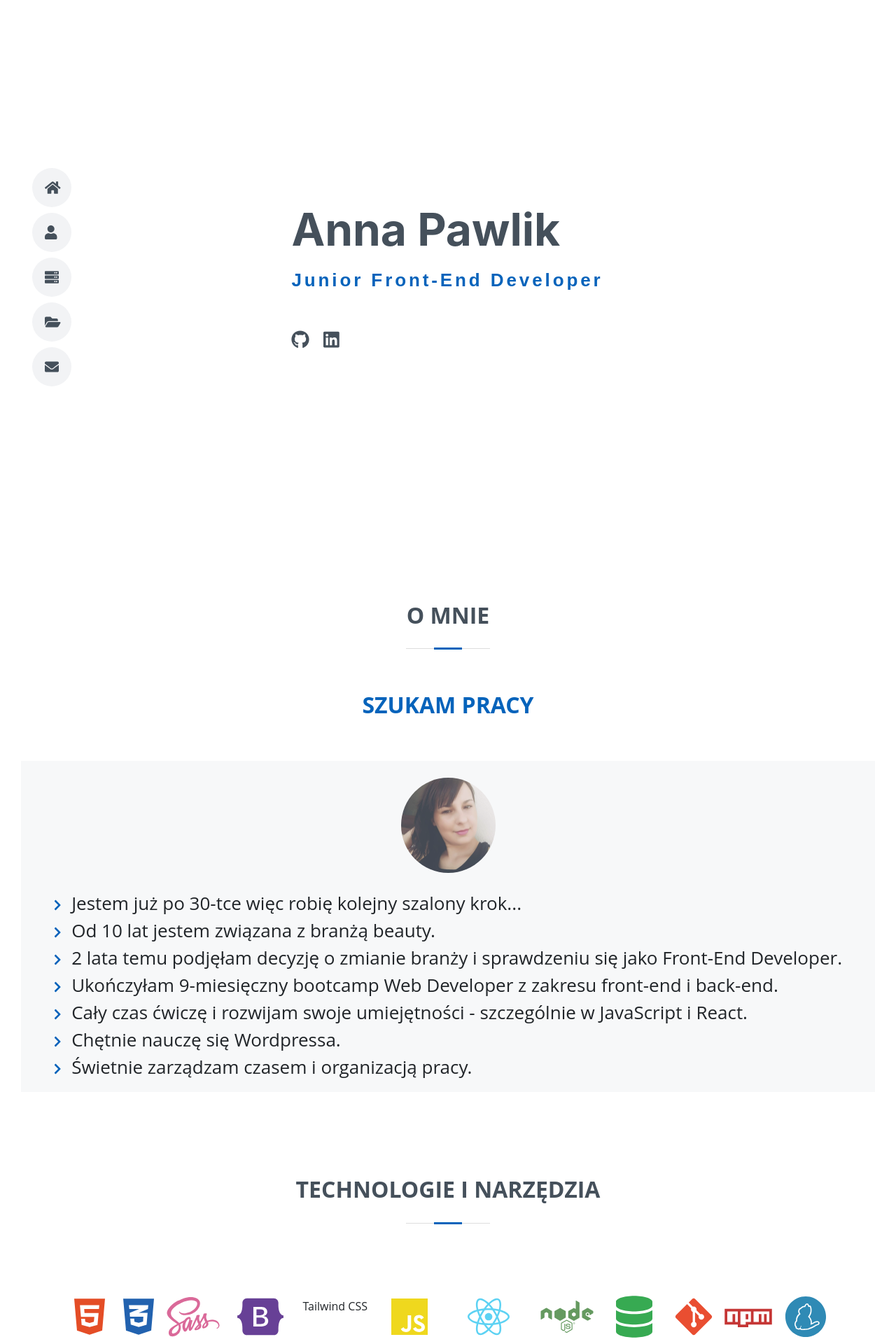
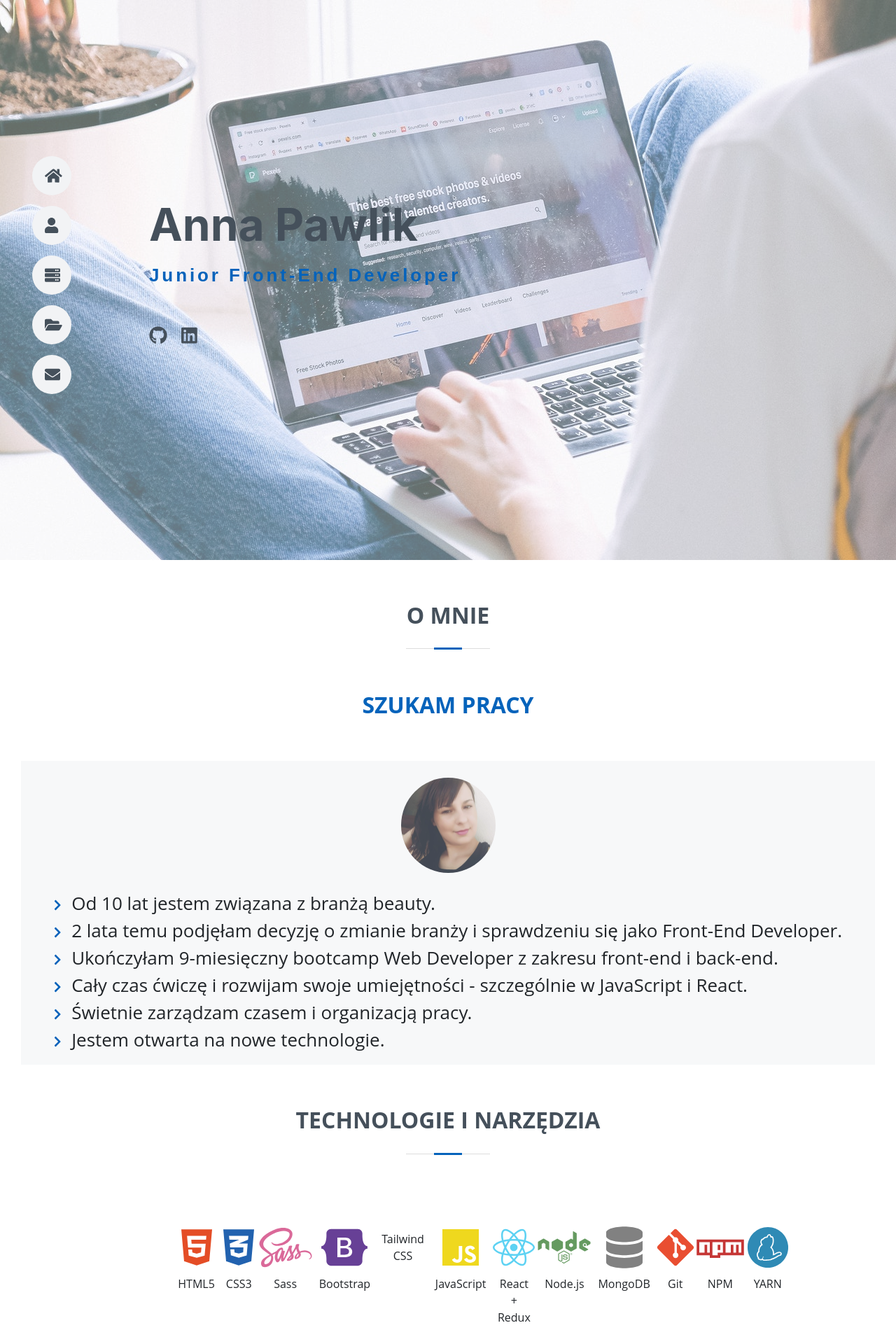
Before and after one commit to AnnaPawlik/Portfolio, a React (Create React App) app in the folder client/: page / in a window 1280 px wide. Shown: the top 1920 px of the page at 70% size. Built offline with nearby package versions, Linux system fonts and the light colour scheme.

Commit message:
Change header and add back-to-top handle

```diff
--- a/client/src/_mixins.scss
+++ b/client/src/_mixins.scss
@@ -2,7 +2,7 @@
     display: flex;
     align-items: center;
     padding: 10px 18px;
-    margin-bottom: 8px;
+    margin-bottom: 15px;
     border-radius: 50px;
     background: #f2f3f5;
     height: 56px;
--- a/client/src/components/features/About/About.js
+++ b/client/src/components/features/About/About.js
@@ -17,13 +17,12 @@ class About extends React.Component {
                     <img src={Portfolio} alt="Portfolio" className="image rounded-circle p-4"/>
                     <div className="intro text-left">
                         <List type="unstyled">
-                            <li><FontAwesomeIcon icon={faChevronRight} className="arrow" /> Jestem już po 30-tce więc robię kolejny szalony krok...</li>
                             <li><FontAwesomeIcon icon={faChevronRight} className="arrow" /> Od 10 lat jestem związana z branżą beauty.</li>
                             <li><FontAwesomeIcon icon={faChevronRight} className="arrow" /> 2 lata temu podjęłam decyzję o zmianie branży i sprawdzeniu się jako Front-End Developer.</li>
                             <li><FontAwesomeIcon icon={faChevronRight} className="arrow" /> Ukończyłam 9-miesięczny bootcamp Web Developer z zakresu front-end i back-end.</li>
                             <li><FontAwesomeIcon icon={faChevronRight} className="arrow" /> Cały czas ćwiczę i rozwijam swoje umiejętności - szczególnie w JavaScript i React.</li>
-                            <li><FontAwesomeIcon icon={faChevronRight} className="arrow" /> Chętnie nauczę się Wordpressa.</li>
                             <li><FontAwesomeIcon icon={faChevronRight} className="arrow" /> Świetnie zarządzam czasem i organizacją pracy.</li>
+                            <li><FontAwesomeIcon icon={faChevronRight} className="arrow" /> Jestem otwarta na nowe technologie.</li>
                         </List>
                     </div>
                 </div>
--- a/client/src/components/features/Header/Header.js
+++ b/client/src/components/features/Header/Header.js
@@ -9,12 +9,12 @@ import { faLinkedin } from '@fortawesome/free-brands-svg-icons';
 class Header extends React.Component {
     render() {
         return(
-            <div className="header container-fluid">
+            <div className="header container-fluid d-flex align-items-center text-left">
                 <Navbar />
                 <div className="header-title">
                     <p>Anna Pawlik</p>
                     <p className="subtitle">Junior Front-End Developer</p>
-                    <div className="social-links">
+                    <div className="social-links d-inline-block">
                         <Link to={{ pathname: "https://github.com/AnnaPawlik"}} target="_blank">
                             <FontAwesomeIcon icon={faGithub} className="icon"/>
                         </Link>
--- a/client/src/components/features/Header/Header.scss
+++ b/client/src/components/features/Header/Header.scss
@@ -1,15 +1,25 @@
 .header {
-    display: flex;
-    align-items: center;
     height: 100vh;
     width: 100%;
-    text-align: left;
-    // background: url('../../images/Portfolio.jpg') 0/cover right bottom no-repeat;
-    // filter: opacity(0.5);
+
+    &::after {
+        content: "";
+        background: url(../../images/Header.jpg) right no-repeat;
+        opacity: 0.6;
+        top: 0;
+        left: 0;
+        bottom: 0;
+        right: 0;
+        position: absolute;
+        z-index: -1;
+        overflow: hidden;
+      }
 
     &-title {
+        // margin: 0 auto;
         position: relative;
-        margin: 0 auto;
+        top: 0;
+        left: 15%;
         font-size: 64px;
         color: #45505b;
         font-weight: 700;
@@ -29,9 +39,7 @@
 
         .social-links {
             font-size: 26px;
-            display: inline-block;
             color: #45505b;
-            line-height: 1;
             margin-top: 15px;
 
             .icon {
--- a/client/src/components/features/Navbar/Navbar.js
+++ b/client/src/components/features/Navbar/Navbar.js
@@ -43,7 +43,7 @@ const NavBar = (props) => {
                 </NavLink>
             </div>
             <div>
-                <NavLink to='/kontakt' className="link">
+                <NavLink to='/#kontakt' className="link">
                     <FontAwesomeIcon className="icon" icon={faEnvelope} />
                     <span>Kontakt</span>
                 </NavLink>
--- a/client/src/components/features/Navbar/Navbar.scss
+++ b/client/src/components/features/Navbar/Navbar.scss
@@ -12,7 +12,7 @@
         align-items: flex-start;
 
         .icon {
-            font-size:20px;
+            font-size: 22px;
         }
 
         .link {
--- a/client/src/components/features/Technology/Technology.js
+++ b/client/src/components/features/Technology/Technology.js
@@ -19,56 +19,56 @@ import '../Technology/Technology.scss';
 class Technology extends React.Component {
     render() {
         return(
-            <div className="section container-fluid">
+            <div className="section container-fluid w-75">
                 <SectionTitle>Technologie i narzędzia</SectionTitle>
                 <div className="skills-stack d-flex justify-content-around">
                     <div>
                         <FontAwesomeIcon icon={faHtml5} className="icons html"/>
-                        <span className="icons-title">HTML5</span>
+                        <span className="icons-title d-block m-2">HTML5</span>
                     </div>
                     <div>
                         <FontAwesomeIcon icon={faCss3Alt} className="icons css"/>
-                        <span className="icons-title">CSS3</span>
+                        <span className="icons-title d-block m-2">CSS3</span>
                     </div>
                     <div>
                         <FontAwesomeIcon icon={faSass} className="icons sass"/>
-                        <span className="icons-title">Sass</span>
+                        <span className="icons-title d-block m-2">Sass</span>
                     </div>
                     <div>
                         <FontAwesomeIcon icon={faBootstrap} className="icons bootstrap"/>
-                        <span className="icons-title">Bootstrap</span>
+                        <span className="icons-title d-block m-2">Bootstrap</span>
                     </div>
                     <div>
                         <Icon icon={tailwindcssIcon} className="icons tailwind"/>
-                        <span className="icons-title">Tailwind CSS</span>
+                        <span className="icons-title d-block m-2">Tailwind CSS</span>
                     </div>
                     <div>
                         <FontAwesomeIcon icon={faJs} className="icons js"/>
-                        <span className="icons-title">JavaScript</span>
+                        <span className="icons-title d-block m-2">JavaScript</span>
                     </div>
                     <div>
                         <FontAwesomeIcon icon={faReact} className="icons react"/>
-                        <span className="icons-title">React + Redux</span>
+                        <span className="icons-title d-block m-2">React + Redux</span>
                     </div>
                     <div>
                         <FontAwesomeIcon icon={faNode} className="icons node"/>
-                        <span className="icons-title">Node.js</span>
+                        <span className="icons-title d-block m-2">Node.js</span>
                     </div>
                     <div>
                         <FontAwesomeIcon icon={faDatabase} className="icons db" />
-                        <span className="icons-title">MongoDB</span>
+                        <span className="icons-title d-block m-2">MongoDB</span>
                     </div>
                     <div>
                         <FontAwesomeIcon icon={faGitAlt} className="icons git"/>
-                        <span className="icons-title">Git</span>
+                        <span className="icons-title d-block m-2">Git</span>
                     </div>
                     <div>
                         <FontAwesomeIcon icon={faNpm} className="icons npm"/>
-                        <span className="icons-title">NPM</span>
+                        <span className="icons-title d-block m-2">NPM</span>
                     </div>
                     <div>
                         <FontAwesomeIcon icon={faYarn} className="icons yarn"/>
-                        <span className="icons-title">YARN</span>
+                        <span className="icons-title d-block m-2">YARN</span>
                     </div>
 
 
@@ -85,55 +85,55 @@ class Technology extends React.Component {
                     {/* <div className="row">
                         <div className="col-md-3">
                             <FontAwesomeIcon icon={faHtml5} className="icons html"/>
-                            <span className="icons-title">HTML5</span>
+                            <span className="icons-title d-block m-2">HTML5</span>
                         </div>
                         <div className="col-md-3">
                             <FontAwesomeIcon icon={faCss3Alt} className="icons css"/>
-                            <span className="icons-title">CSS3</span>
+                            <span className="icons-title d-block m-2">CSS3</span>
                         </div>
                         <div className="col-md-3">
                             <FontAwesomeIcon icon={faSass} className="icons sass"/>
-                            <span className="icons-title">Sass</span>
+                            <span className="icons-title d-block m-2">Sass</span>
                         </div>
                         <div className="col-md-3">
                             <FontAwesomeIcon icon={faBootstrap} className="icons bootstrap"/>
-                            <span className="icons-title">Bootstrap</span>
+                            <span className="icons-title d-block m-2">Bootstrap</span>
                         </div>
                     </div>
                     <div className="row">
                         <div className="col-md-3">
                             <Icon icon={tailwindcssIcon} className="icons tailwind"/>
-                            <span className="icons-title">Tailwind CSS</span>
+                            <span className="icons-title d-block m-2">Tailwind CSS</span>
                         </div>
                         <div className="col-md-3">
                             <FontAwesomeIcon icon={faJs} className="icons js"/>
-                            <span className="icons-title">JavaScript</span>
+                            <span className="icons-title d-block m-2">JavaScript</span>
                         </div>
                         <div className="col-md-3">
                             <FontAwesomeIcon icon={faReact} className="icons react"/>
-                            <span className="icons-title">React + Redux</span>
+                            <span className="icons-title d-block m-2">React + Redux</span>
                         </div>
                         <div className="col-md-3">
                             <FontAwesomeIcon icon={faNode} className="icons node"/>
-                            <span className="icons-title">Node.js</span>
+                            <span className="icons-title d-block m-2">Node.js</span>
                         </div>
                     </div>
                     <div className="row">
                         <div className="col-md-3">
                             <FontAwesomeIcon icon={faDatabase} className="icons db" />
-                            <span className="icons-title">MongoDB</span>
+                            <span className="icons-title d-block m-2">MongoDB</span>
                         </div>
                         <div className="col-md-3">
                             <FontAwesomeIcon icon={faGitAlt} className="icons git"/>
-                            <span className="icons-title">Git</span>
+                            <span className="icons-title d-block m-2">Git</span>
                         </div>
                         <div className="col-md-3">
                             <FontAwesomeIcon icon={faNpm} className="icons npm"/>
-                            <span className="icons-title">NPM</span>
+                            <span className="icons-title d-block m-2">NPM</span>
                         </div>
                         <div className="col-md-3">
                             <FontAwesomeIcon icon={faYarn} className="icons yarn"/>
-                            <span className="icons-title">YARN</span>
+                            <span className="icons-title d-block m-2">YARN</span>
                         </div>
                     </div>                    */}
                 </div>
--- a/client/src/components/features/Technology/Technology.scss
+++ b/client/src/components/features/Technology/Technology.scss
@@ -4,11 +4,6 @@
     .icons {
         font-size: 64px;
         padding: 2px;
-    }
-
-    .icons-title {
-        display: block;
-        margin: 5px;
     }
 
     .html {
@@ -40,7 +35,7 @@
     }
 
     .db {
-        color: #37AA52;
+        color: #818181;
     }
 
     .git {
--- a/client/src/global.scss
+++ b/client/src/global.scss
@@ -1,6 +1,7 @@
 .section {
-    padding: 60px 0;
+    padding: 60px 0 0;
     font-family: "Open Sans", sans-serif;
+    width: 100%;
 }
 
 .section-bg {
```
Also changed, not shown: client/src/components/features/Contact/Contact.js (+18 -2 lines), client/src/components/features/Contact/Contact.scss (+15 -1 lines), client/src/components/images/Header.jpg (added).
